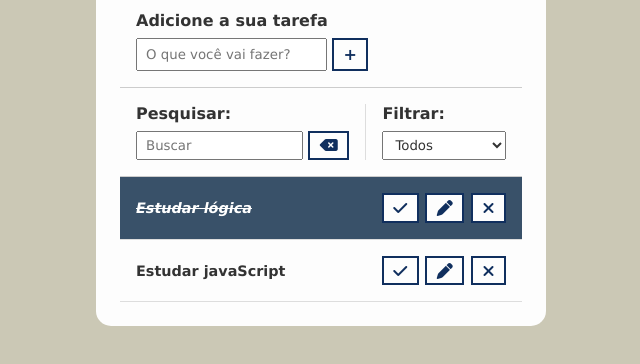
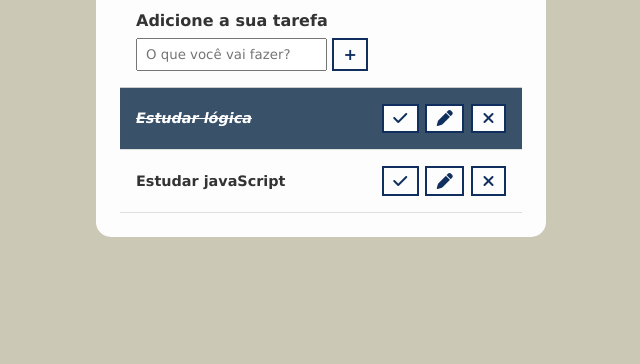
Before and after one commit to JulieneFlora/Todo-List, a plain HTML site: page index.html in a window 1280 px wide. Shown: the part 132-496 px from the top of the page, without its empty margins (319-959 px from the left). Drawn offline with Linux system fonts and the light colour scheme.

Commit message:
:recycle: refactor: removido botões não utilizados

```diff
--- a/index.html
+++ b/index.html
@@ -46,25 +46,6 @@
         Cancelar
       </button>
     </form>
-    <div id="toolbar">
-        <div id="search">
-          <h4>Pesquisar:</h4>
-          <form>
-            <input type="text" id="search-input" placeholder="Buscar">
-            <button id="erasebutton">
-              <i class="fa-solid fa-delete-left"></i>
-            </button>
-          </form>
-        </div>
-        <div id="filter">
-          <h4>Filtrar:</h4>
-          <select id="filter-select">
-            <option value="all">Todos</option>
-            <option value="done">Feitos</option>
-            <option value="todo">A fazer</option>
-          </select>
-        </div>
-    </div>
     <div id="todo-list">
       <div class="todo done">
         <h3>Estudar lógica</h3>
```
